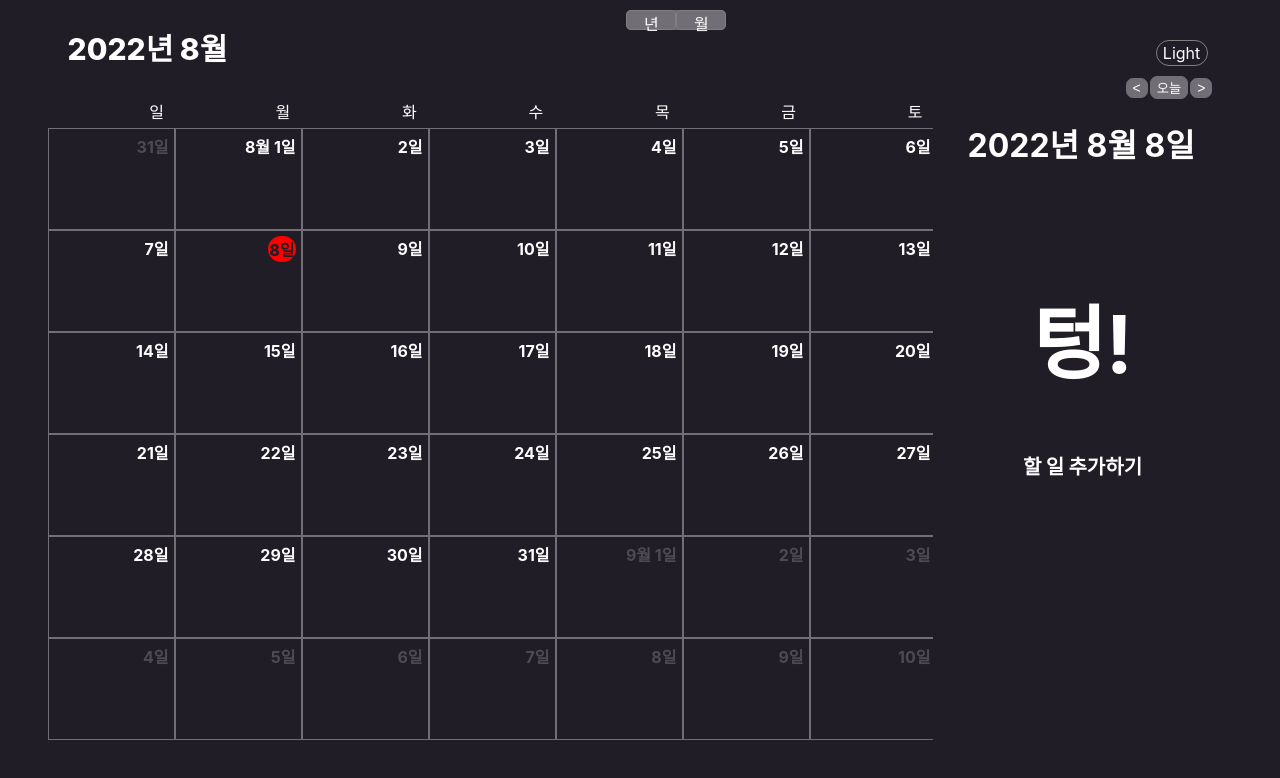
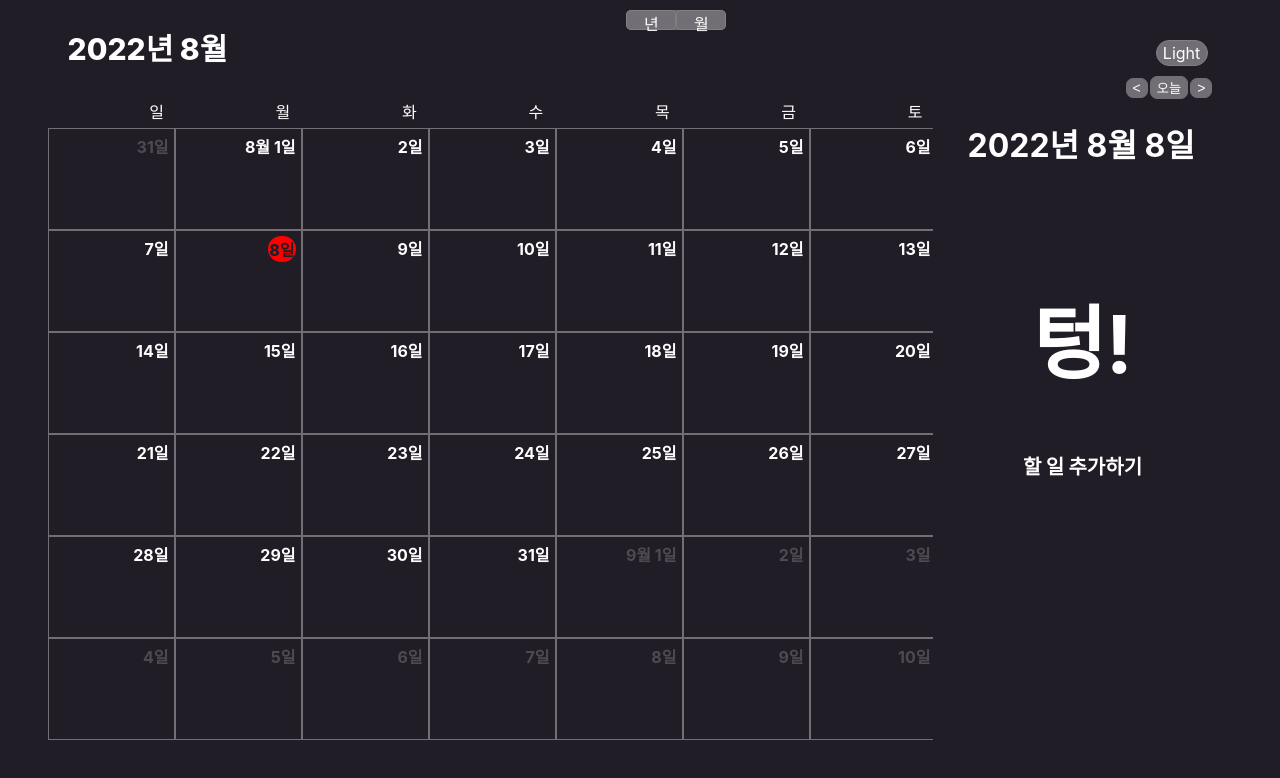
Before and after one commit to jaewoogwak/calendar, a React (Create React App) app: page / in a window 1280 px wide. Shown: the top 778 px of the page. Built offline with nearby package versions, Linux system fonts and the light colour scheme.

Commit message:
style : 토글 색상 변경

```diff
--- a/src/components/NavBar/NavBar.jsx
+++ b/src/components/NavBar/NavBar.jsx
@@ -162,6 +162,7 @@ const PageController = styled.div`
 `;
 const Toggle = styled.div`
   border: 0.5px solid gray;
+  background-color: ${(props) => props.st.pageControllerBg};
   color: ${(props) => props.st.text};
   width: 50px;
   height: 24px;
```
